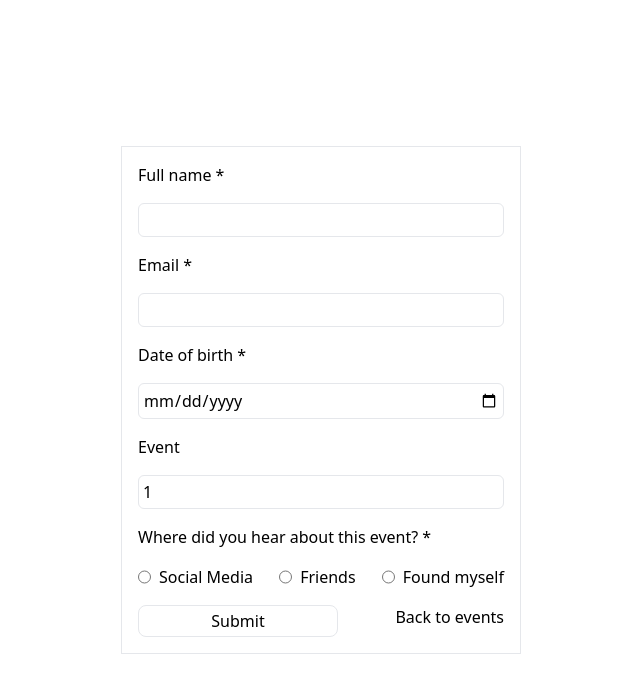
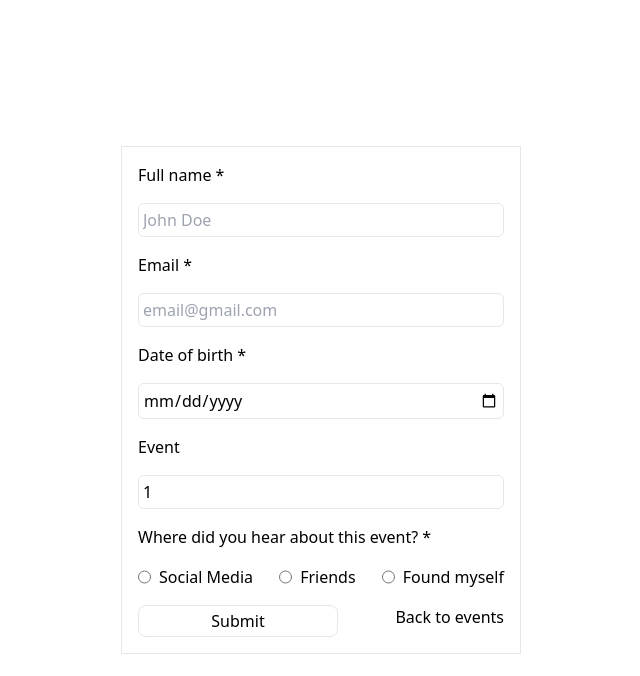
Before and after one commit to Ostashevskyi/Events, a React (Create React App) app in the folder client/: page /register/1 in a window 1280 px wide. Shown: the top 676 px of the page, without its empty margins (319-959 px from the left). Built offline with nearby package versions, Linux system fonts and the light colour scheme.

Commit message:
create validation

```diff
--- a/client/src/components/forms/RegisterForm.jsx
+++ b/client/src/components/forms/RegisterForm.jsx
@@ -3,6 +3,7 @@ import { useParams, NavLink } from "react-router-dom";
 import { useForm } from "react-hook-form";
 import { toast } from "sonner";
 import generateErrorMessage from "../../utils/generateErrorMessage";
+import { validateDate } from "../../utils/validateDate";
 
 const RegisterForm = () => {
   const { event } = useParams();
@@ -50,10 +51,12 @@ const RegisterForm = () => {
       <label htmlFor="fullName">Full name *</label>
       <input
         type="text"
+        placeholder="John Doe"
         id="fullName"
         className="border rounded-md p-1 focus:outline-none"
         {...register("fullName", {
           required: true,
+          pattern: /^[A-Z][a-z]+ [A-Z][a-z]+$/,
         })}
       />
       {errors.fullName && (
@@ -66,8 +69,12 @@ const RegisterForm = () => {
       <input
         type="email"
         id="email"
+        placeholder="email@gmail.com"
         className="border rounded-md p-1 focus:outline-none"
-        {...register("email", { required: true })}
+        {...register("email", {
+          required: true,
+          pattern: /^[a-zA-Z0-9._%+-]+@[a-zA-Z0-9.-]+\.[a-zA-Z]{2,}$/,
+        })}
       />
       {errors.email && (
         <p className="text-red-500">
@@ -80,7 +87,7 @@ const RegisterForm = () => {
         type="date"
         id="date"
         className="border rounded-md p-1 focus:outline-none cursor-pointer"
-        {...register("dateOfBirth", { required: true })}
+        {...register("dateOfBirth", { required: true, validate: validateDate })}
       />
       {errors.dateOfBirth && (
         <p className="text-red-500">
--- a/client/src/components/forms/SearchParticipantForm.jsx
+++ b/client/src/components/forms/SearchParticipantForm.jsx
@@ -1,15 +1,10 @@
-import React, { useContext } from "react";
+import React from "react";
 import { useForm } from "react-hook-form";
 import { useSearchParams } from "react-router-dom";
 
-const SearchParticipantForm = ({ event }) => {
+const SearchParticipantForm = () => {
   const [searchParams, setSearchParams] = useSearchParams();
-  const {
-    register,
-    handleSubmit,
-    formState: { errors },
-    reset,
-  } = useForm();
+  const { register, handleSubmit, reset } = useForm();
 
   const onSubmit = async (data) => {
     if (data.fullName) {
@@ -24,6 +19,7 @@ const SearchParticipantForm = ({ event }) => {
       searchParams.delete("email");
     }
 
+    reset();
     setSearchParams(searchParams);
   };
 
--- a/client/src/utils/generateErrorMessage.js
+++ b/client/src/utils/generateErrorMessage.js
@@ -2,6 +2,10 @@ const generateErrorMessage = (type) => {
   switch (type) {
     case "required":
       return "This field is required";
+    case "pattern":
+      return "Invalid value";
+    case "validate":
+      return "You must be older than 16 y.o";
   }
 };
 
--- /dev/null
+++ b/client/src/utils/validateDate.js
@@ -0,0 +1,5 @@
+export const validateDate = (value) => {
+  const selected = new Date(value).getFullYear();
+  const now = new Date().getFullYear();
+  return now - selected >= 16;
+};
```
